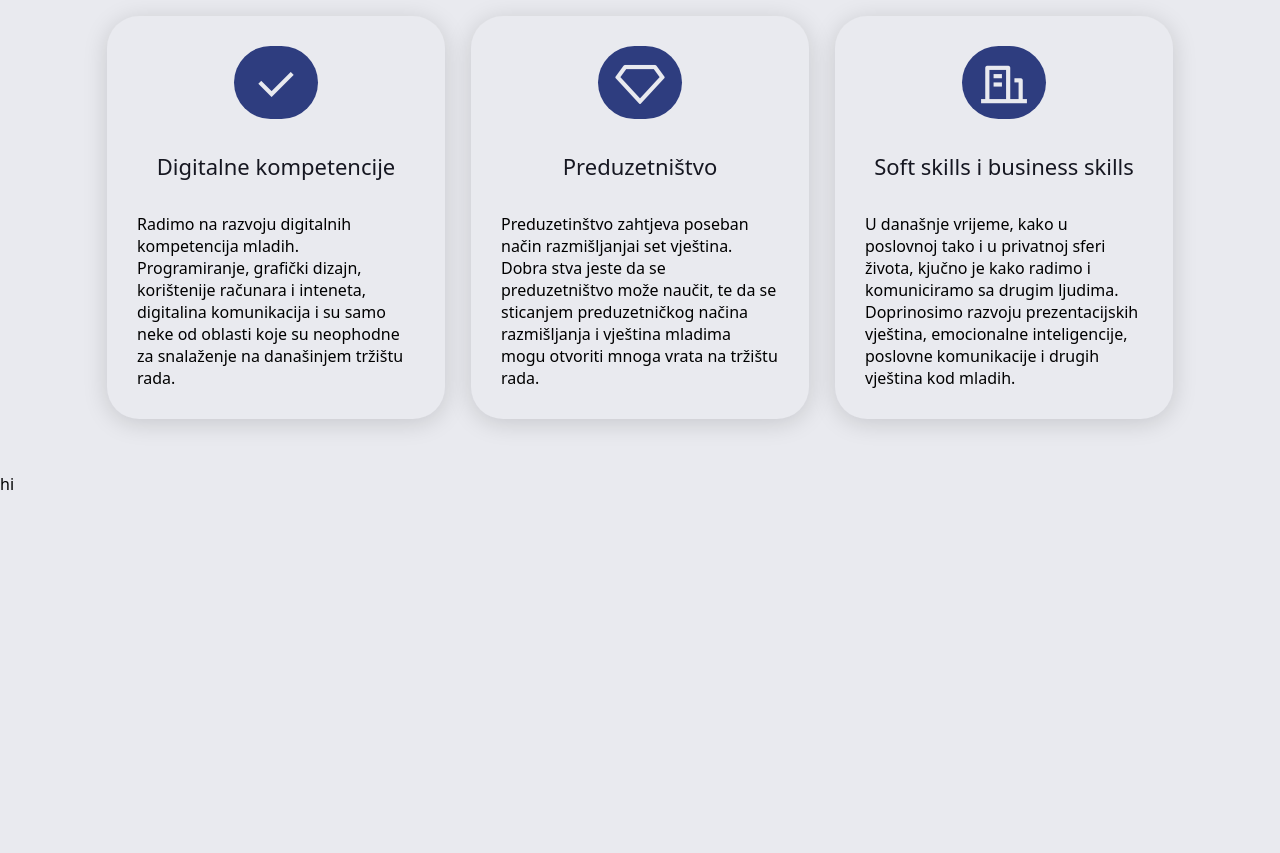
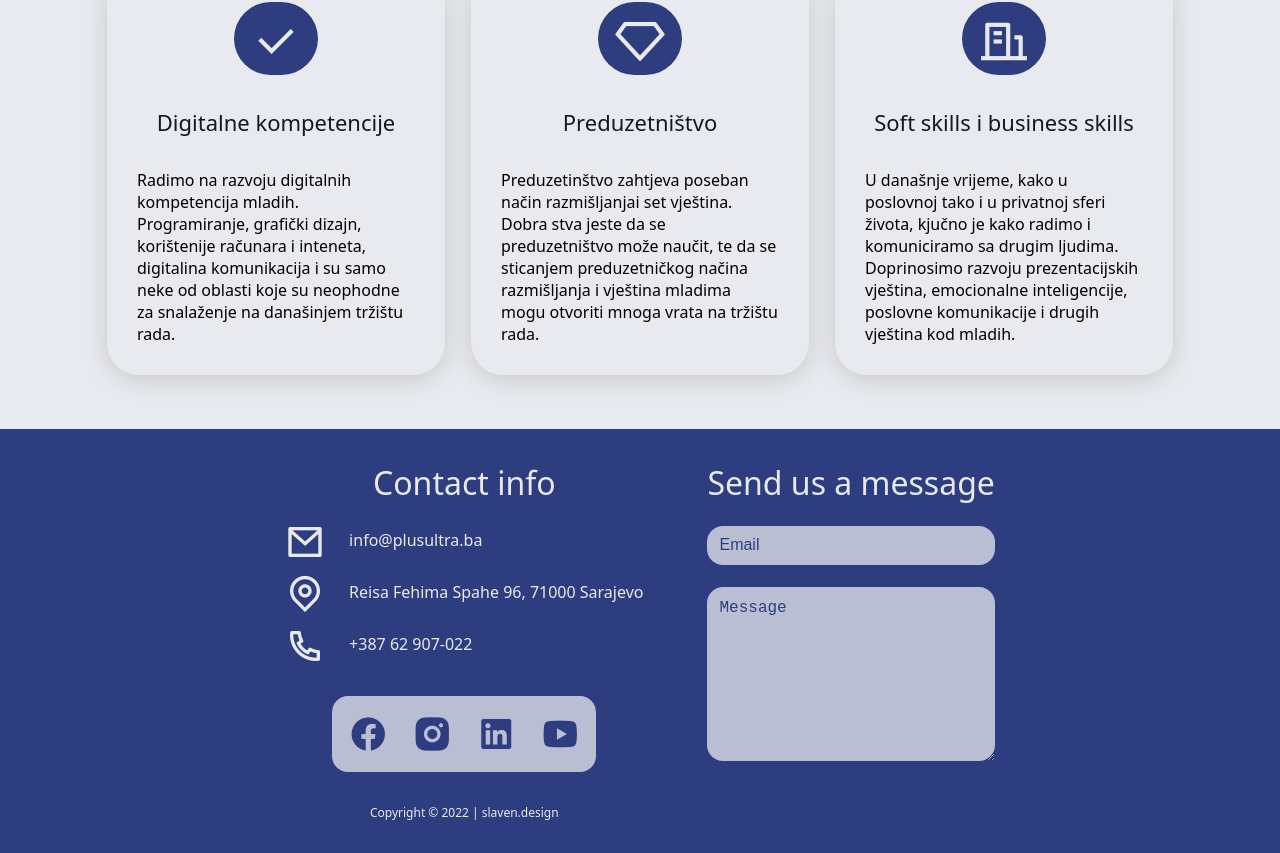
Before and after one commit to SlavenDj/client, a React (Create React App) app: page / in a window 1280 px wide. Shown: the part 2345-3198 px from the top of the page. Before the commit the page ends 2840 px from the top, so only its background shows below. Built offline with nearby package versions, Linux system fonts and the light colour scheme.

Commit message:
footer done

```diff
--- a/src/App.jsx
+++ b/src/App.jsx
@@ -83,5 +83,76 @@ function SectionsCard({ kartica }) {
 }
 
 function Footer() {
-  return <footer>hi</footer>;
+  const data = [
+    {
+      icon: <i class='ri-mail-line'></i>,
+      text: 'info@plusultra.ba',
+      link: 'mailto:info@plusultra.ba',
+    },
+    {
+      icon: <i class='ri-map-pin-line'></i>,
+      text: 'Reisa Fehima Spahe 96, 71000 Sarajevo',
+      link: 'https://www.google.com/search?q=Reisa+Fehima+Spahe+96%2C+71000+Sarajevo&oq=Reisa+Fehima+Spahe+96%2C+71000+Sarajevo&aqs=chrome..69i57.152j0j1&sourceid=chrome&ie=UTF-8',
+    },
+    {
+      icon: <i class='ri-phone-line'></i>,
+      text: '+387 62 907-022',
+      link: 'tel:+38762907022',
+    },
+  ];
+
+  const socialMedias = [
+    {
+      icon: <i class='ri-facebook-circle-fill'></i>,
+      url: 'https://www.facebook.com/PlusUltraYouth/',
+    },
+    {
+      icon: <i class='ri-instagram-fill'></i>,
+      url: 'https://www.instagram.com/plusultrayouth/',
+    },
+    {
+      icon: <i class='ri-linkedin-box-fill'></i>,
+      url: 'https://www.linkedin.com/company/plusultrayouth/?originalSubdomain=ba',
+    },
+    {
+      icon: <i class='ri-youtube-fill'></i>,
+      url: 'https://www.youtube.com/channel/UCTdTYI_K02uV__r73Jx-f_g',
+    },
+  ];
+
+  return (
+    <footer>
+      <div className='contact_info'>
+        <div className='contact_info__info'>
+          <h3 className='footer__title'>Contact info</h3>
+          <div className='contact_info__content'>
+            {data.map(({ icon, text, link }, i) => (
+              <div className='contact_info__link' key={i}>
+                {icon}
+                <a href={link}>{text}</a>
+              </div>
+            ))}
+          </div>
+        </div>
+        <div className='contact_info__social_media'>
+          {socialMedias.map(({ url, icon }, i) => (
+            <a href={url} key={i}>
+              {icon}
+            </a>
+          ))}
+        </div>
+        <p className='copyright'>Copyright © 2022 | slaven.design</p>
+      </div>
+      <form className='contact_form'>
+        <h3 className='footer__title'>Send us a message</h3>
+        <input type='email' name='email' placeholder='Email' />
+        <textarea
+          name='email'
+          id='email'
+          rows='10'
+          placeholder='Message'
+        ></textarea>
+      </form>
+    </footer>
+  );
 }
--- a/src/about_us.css
+++ b/src/about_us.css
@@ -27,7 +27,7 @@ h2 {
   gap: 49px;
 }
 .about_us__img {
-  width: 681.64px;
+  width: 50vw;
 }
 .about_us__content {
   background: rgba(46, 61, 127, 0.75);
--- a/src/index.css
+++ b/src/index.css
@@ -134,3 +134,108 @@ button a {
 a {
   color: #2e3d7f;
 }
+footer {
+  display: flex;
+  justify-content: center;
+  padding: 32px 16px;
+  gap: 64px;
+
+  width: 100%;
+
+  background: #2e3d7f;
+}
+.contact_info {
+  display: flex;
+  flex-direction: column;
+  justify-content: center;
+  align-items: center;
+  padding: 0px;
+  gap: 32px;
+}
+.contact_info__info {
+  display: flex;
+  flex-direction: column;
+  justify-content: center;
+  align-items: center;
+  padding: 0px;
+  gap: 16px;
+
+  width: 100%;
+}
+.footer__title {
+  /* font-family: 'Roboto'; */
+  font-style: normal;
+  font-weight: 400;
+  font-size: 32px;
+
+  text-align: center;
+  color: #e9eaef;
+}
+.contact_info__content {
+  display: flex;
+  flex-direction: column;
+  align-items: flex-start;
+  padding: 0px;
+  gap: 12px;
+}
+.contact_info__link {
+  display: flex;
+  align-items: center;
+  padding: 0px;
+  gap: 24px;
+}
+.contact_info__link a {
+  color: #e9eaef;
+}
+.contact_info__link ::before {
+  color: #e9eaef;
+}
+.contact_info__social_media {
+  display: flex;
+
+  padding: 16px;
+  gap: 24px;
+
+  background: rgba(233, 234, 239, 0.75);
+  border-radius: 16px;
+}
+.contact_info__social_media ::before {
+  color: #2e3d7f;
+}
+.copyright {
+  /* font-family: 'Roboto'; */
+  font-style: normal;
+  font-weight: 400;
+  font-size: 12px;
+  color: #e9eaef;
+}
+.contact_form {
+  display: flex;
+  flex-direction: column;
+  align-items: flex-start;
+  padding: 0px;
+  gap: 22px;
+}
+.contact_form input,
+.contact_form textarea {
+  padding: 12px;
+  border: 0;
+  width: 100%;
+
+  background: rgba(233, 234, 239, 0.75);
+  border-radius: 16px;
+}
+.contact_form input::placeholder,
+.contact_form textarea::placeholder {
+  /* font-family: 'Roboto'; */
+  font-family: inherit;
+  font-style: normal;
+  font-weight: 500;
+  font-size: 16px;
+  color: #2e3d7f;
+}
+@media screen and (width < 768px) {
+  footer {
+    flex-direction: column;
+  }
+}
```
